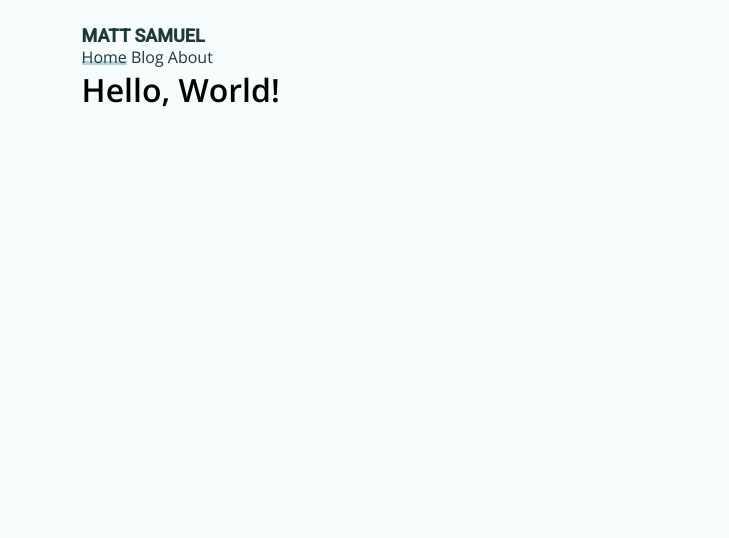
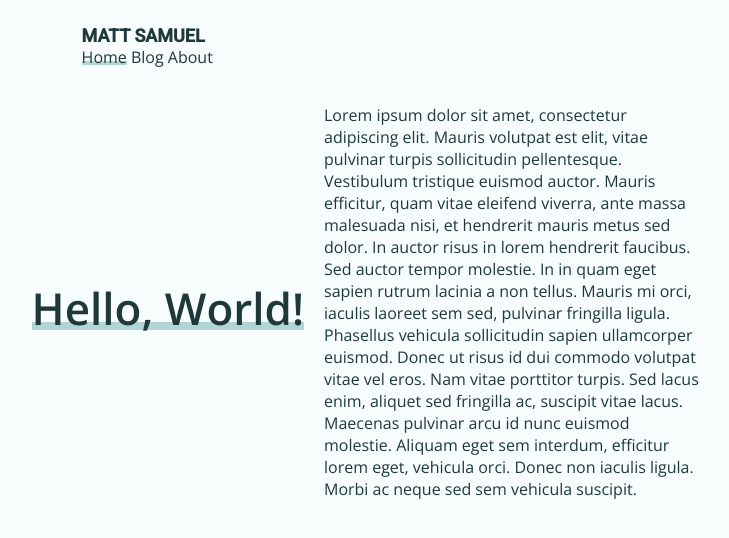
Before and after one commit to mjsamuel/mjsamuel.github.io, a Jekyll site: the page built from index.html, in a window 1280 px wide. Shown: the top 538 px of the page, without its empty margins (274-1003 px from the left). Built offline with Jekyll 4.4.1, drawn with Linux system fonts in a browser that asks for light colours.

Commit message:
Added home page

```diff
--- a/_includes/header.html
+++ b/_includes/header.html
@@ -1,8 +1,10 @@
-<nav role="navigation">
+<header>
   <h1>{{ site.title }}</h1>
 
-  {% for link in site.navigation %}
-    <li {% if page.url == link.url or page.layout == link.layout %}class="active"{% endif %}>
-    <a href="{{link.url}}" title="{{link.title}}">{{link.text}}</a></li>
-  {% endfor %}
-</nav>
+  <nav role="navigation">
+    {% for link in site.navigation %}
+      <li {% if page.url == link.url or page.layout == link.layout %}class="active"{% endif %}>
+      <a href="{{link.url}}" title="{{link.title}}">{{link.text}}</a></li>
+    {% endfor %}
+  </nav>
+</header>
--- a/assets/css/main.css
+++ b/assets/css/main.css
@@ -2,69 +2,6 @@
 	--background: rgb(247,252,252);
   --grey: rgb(31,57,59);
 	--blue: rgb(177,212,215);
-}
-
-body {
-  background-color: var(--background);
-  font-family: 'Open Sans', sans-serif;
-}
-
-.main {
-  margin: 0 auto;
-  margin-top: 25px;
-  min-width: 500px;
-  width: 45%;
-}
-
-nav h1 {
-  color: rgb(31,57,59);
-  font-family: 'Roboto', cursive;
-  font-size: 18px;
-  font-weight: 350px;
-  margin: 0px;
-}
-
-nav li {
-  display: inline;
-}
-
-nav li a {
-  color: var(--grey);
-  font-size: 16px;
-  text-decoration: none;
-}
-
-nav a:hover, nav li.active a {
-  border-bottom: 4px solid var(--blue);
-  display:inline-block;
-  line-height: 8px;
-}
-
-h1 {
-  margin: 0px;
-  padding: 0px;
-  border: 0px;
-}
-
-h1 a {
-  color: var(--grey);
-  font-size: 20px;
-  text-decoration: none;
-}
-
-h1 a:hover {
-  text-decoration: underline;
-}
-
-.date {
-  font-size: 14px;
-  font-style: italic;
-  margin: 0px;
-
-}
-
-.content {
-  font-size: 15px;
 }
 
 ::-moz-selection {
@@ -74,3 +11,113 @@ h1 a:hover {
 ::selection {
   background: var(--blue);
 }
+
+body {
+  background-color: var(--background);
+  color: var(--grey);
+  font-family: 'Open Sans', sans-serif;
+}
+
+.main {
+  margin: 0 auto;
+  margin-top: 25px;
+  min-width: 500px;
+  max-width: 800px;
+  width: 45%;
+}
+
+/* Header */
+header {
+  display: inline-block;
+}
+
+header h1 {
+  font-family: 'Roboto', cursive;
+  font-size: 18px;
+  font-weight: bold;
+  margin: 0px;
+}
+
+/* Header nav bar*/
+nav li {
+  display: inline;
+}
+
+nav li a {
+  display:inline-block;
+  font-size: 16px;
+  text-decoration: none;
+}
+
+nav li a:hover, nav li.active a {
+  border-bottom: 4px solid var(--blue);
+  line-height: 8px;
+}
+
+/* Home page */
+.home {
+  margin: 20px -50px;
+  display: flex;
+  align-items: center;
+}
+
+.home h1 {
+  font-size: 44px;
+  margin: 20px 20px 0 0;
+  display: inline-block;
+
+  border-bottom: 8px solid var(--blue);
+  line-height: 28px;
+}
+
+#first {
+  white-space: nowrap;
+}
+
+#second {
+}
+
+/* Posts list */
+.posts h1 {
+  margin: 0px;
+  padding: 0px;
+  border: 0px;
+}
+
+.posts h1 a {
+  font-size: 20px;
+  text-decoration: none;
+}
+
+.posts h1 a:hover {
+  text-decoration: underline;
+}
+
+.date {
+  font-size: 14px;
+  font-style: italic;
+  margin: 0px;
+}
+
+.content {
+  font-size: 15px;
+}
+
+a {
+  color: var(--grey);
+}
+
+/* Mobile */
+@media only screen and (max-width: 600px) {
+  .main, #first, #second {
+    width: 100%;
+  }
+
+  .home {
+    margin: 0 0;
+  }
+
+  .home {
+    flex-wrap: wrap;
+  }
+}
--- a/index.html
+++ b/index.html
@@ -2,4 +2,15 @@
 layout: default
 ---
 
-<h1>Hello, World!</h1>
+<div class="home">
+  <div id="first">
+    <h1>Hello, World!</h1>
+  </div>
+  <div id="second">
+    <p>
+      Lorem ipsum dolor sit amet, consectetur adipiscing elit. Mauris volutpat est elit, vitae pulvinar turpis sollicitudin pellentesque. Vestibulum tristique euismod auctor. Mauris efficitur, quam vitae eleifend viverra, ante massa malesuada nisi, et hendrerit mauris metus sed dolor. In auctor risus in lorem hendrerit faucibus. Sed auctor tempor molestie. In in quam eget sapien rutrum lacinia a non tellus. Mauris mi orci, iaculis laoreet sem sed, pulvinar fringilla ligula. Phasellus vehicula sollicitudin sapien ullamcorper euismod.
+
+      Donec ut risus id dui commodo volutpat vitae vel eros. Nam vitae porttitor turpis. Sed lacus enim, aliquet sed fringilla ac, suscipit vitae lacus. Maecenas pulvinar arcu id nunc euismod molestie. Aliquam eget sem interdum, efficitur lorem eget, vehicula orci. Donec non iaculis ligula. Morbi ac neque sed sem vehicula suscipit.
+    </p>
+  </div>
+</div>
```
